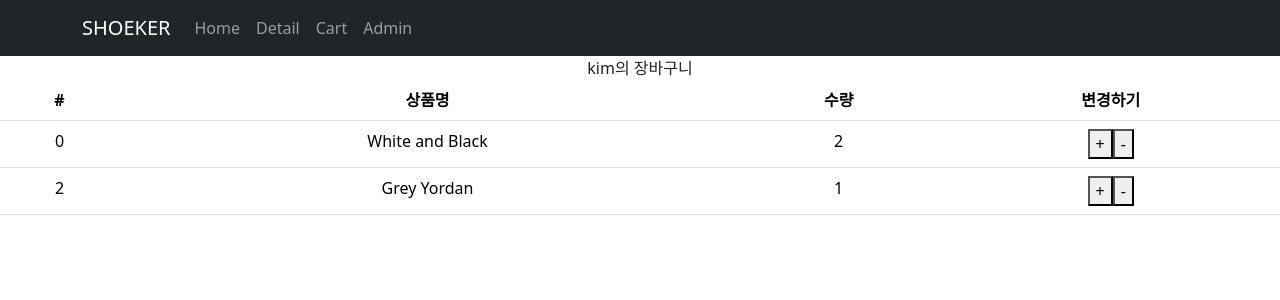
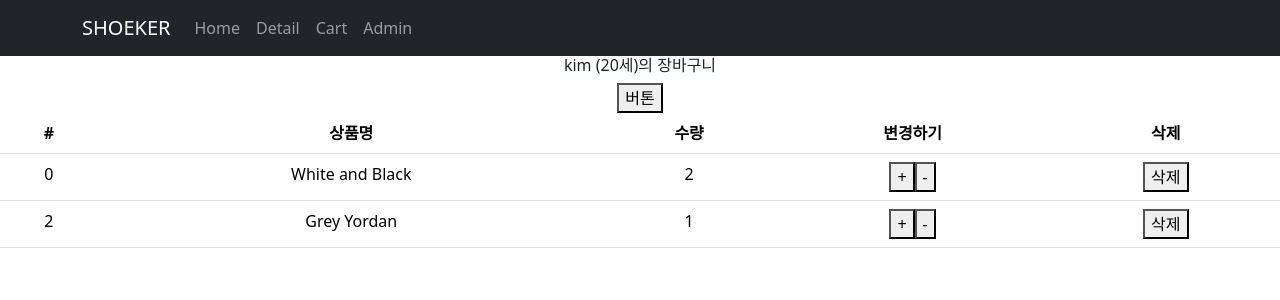
Before and after one commit to nodiary/ReactByCodingApple-part2, a React (Create React App) app: page /cart in a window 1280 px wide. Shown: the top 300 px of the page. Built offline with nearby package versions, Linux system fonts and the light colour scheme.

Commit message:
Redux 5 - 장바구니 기능

```diff
--- a/src/App.js
+++ b/src/App.js
@@ -22,7 +22,10 @@ function App() {
     <div className="App">
       <Navbar bg="dark" data-bs-theme="dark">
         <Container>
-          <Navbar.Brand href="/">SHOEKER</Navbar.Brand>
+          {/* v1 */}
+          {/* <Navbar.Brand href="/">SHOEKER</Navbar.Brand> */}
+          {/* v2 */}
+          <Navbar.Brand onClick={()=>{ navigate('/') }}>SHOEKER</Navbar.Brand>
           {/* <Link className="navbar-brand" to="/"></Link> */}
           <Nav className="me-auto">
             {/* v1
--- a/src/routes/Cart.js
+++ b/src/routes/Cart.js
@@ -1,6 +1,7 @@
 import { Table } from "react-bootstrap";
 import { useDispatch, useSelector } from "react-redux";
-import { changeName, addCount, subsCount } from "./../store.js";
+import { addCount, subsCount, deleteCartItem } from "./../store.js";
+import { changeName, changeAge } from "./../store/userSlice.js"
 function Cart() {
   let user = useSelector((states) => states.user)
   let userCartList = useSelector((states) => states.userCartList);
@@ -8,7 +9,10 @@ function Cart() {
   let dispatch = useDispatch();
   return (
     <>
-      {user}의 장바구니
+      <h6>{user.name} ({user.age}세)의 장바구니</h6>
+      <button onClick={()=>{
+        dispatch(changeAge(1))
+      }}>버톤</button>
       <Table>
         <thead>
           <tr>
@@ -16,6 +20,7 @@ function Cart() {
             <th>상품명</th>
             <th>수량</th>
             <th>변경하기</th>
+            <th>삭제</th>
           </tr>
         </thead>
         <tbody>
@@ -32,6 +37,11 @@ function Cart() {
                         dispatch(subsCount(item.id))
                     }}>-</button>
                 </td>
+                <td>
+                    <button onClick={()=>{
+                        dispatch(deleteCartItem(item.id))
+                    }}>삭제</button>
+                </td>
               </tr>
           )}
         </tbody>
--- a/src/routes/Detail.js
+++ b/src/routes/Detail.js
@@ -3,7 +3,8 @@ import { useContext, useEffect, useState } from "react";
 import Nav from 'react-bootstrap/Nav';
 import styled from 'styled-components';
 import {Context1} from './../App.js'
-
+import  { addCart }  from "../store.js";
+import { useDispatch } from "react-redux";
 
 // styled-components 라이브러리 사용.
 // 스타일이 다른 js파일로 오염되지 않는다.
@@ -32,6 +33,9 @@ function Detail(props) {
     let [boxSwitch, setBoxSwitch] = useState(true);
     let [inputValue, setInputValue] = useState('');
     let [tabState, setTabState] = useState(0);
+
+    let dispatch = useDispatch()
+
     // useEffect - mount, update시 코드 실행
     // mount 될 때만 작동시키려면 [] 추가
     // state가 업데이트 될 때만 작동하려면 []안에 state 추가
@@ -103,7 +107,10 @@ function Detail(props) {
                     <h4 className="pt-5">{item.title}</h4>
                     <p>{item.content}</p>
                     <p>{item.price}원</p>
-                    <button className="btn btn-danger">주문하기</button>
+                    <button onClick={()=>{
+                        dispatch(addCart(item))
+
+                    }}className="btn btn-danger">주문하기</button>
                 </div>
             </div>
 
--- a/src/store.js
+++ b/src/store.js
@@ -1,16 +1,6 @@
 import { configureStore, createSlice } from '@reduxjs/toolkit'
+import user from './store/userSlice.js'
 
-let user = createSlice({
-  name : 'user',
-  initialState : 'kim',
-  reducers : {
-    changeName(state){
-      return 'john' + state;
-    }
-  }
-})
-
-export let { changeName } = user.actions
 
 let stock = createSlice({
   name : 'stock',
@@ -25,6 +15,33 @@ let userCartList = createSlice({
       {id : 2, name : 'Grey Yordan', count : 1}
     ] ,
   reducers : {
+    addCart(state, action){
+      console.log('addCart!!!')
+      let newItemObj =
+          {
+            id : action.payload.id,
+            name : action.payload.title,
+            count : 1
+          }
+
+      let tid = state.find(item => item.id === action.payload.id)
+      if (tid){
+        console.log('이미있음')
+        return state.map(item =>
+          item.id === action.payload.id ? { ...item, count: item.count + 1 } : item
+        );
+      }else {
+        console.log('새로넣기')
+        console.log(state)
+        return [...state, newItemObj]
+      }
+
+    },
+    deleteCartItem(state, action){
+      const targetId = action.payload
+      // const targetIndex = state.findIndex((item) => item.id === targetId)
+      return state.filter(item => item.id !== targetId)
+    },
     addCount(state, action){
       const { payload: id } = action;
       return state.map(item =>
@@ -41,7 +58,7 @@ let userCartList = createSlice({
   }
 })
 
-export let { addCount, subsCount } = userCartList.actions
+export let { addCount, subsCount, addCart, deleteCartItem } = userCartList.actions
 
 export default configureStore({
   reducer: {
--- /dev/null
+++ b/src/store/userSlice.js
@@ -0,0 +1,17 @@
+import { createSlice } from "@reduxjs/toolkit"
+
+
+let user = createSlice({
+  name : 'user',
+  initialState : { name :'kim', age : 20 },
+  reducers : {
+    changeName(state){
+      state.name = 'park'
+    },
+    changeAge(state, action){
+      state.age = state.age + action.payload
+    }
+  }
+})
+export let { changeName, changeAge } = user.actions
+export default user
```
